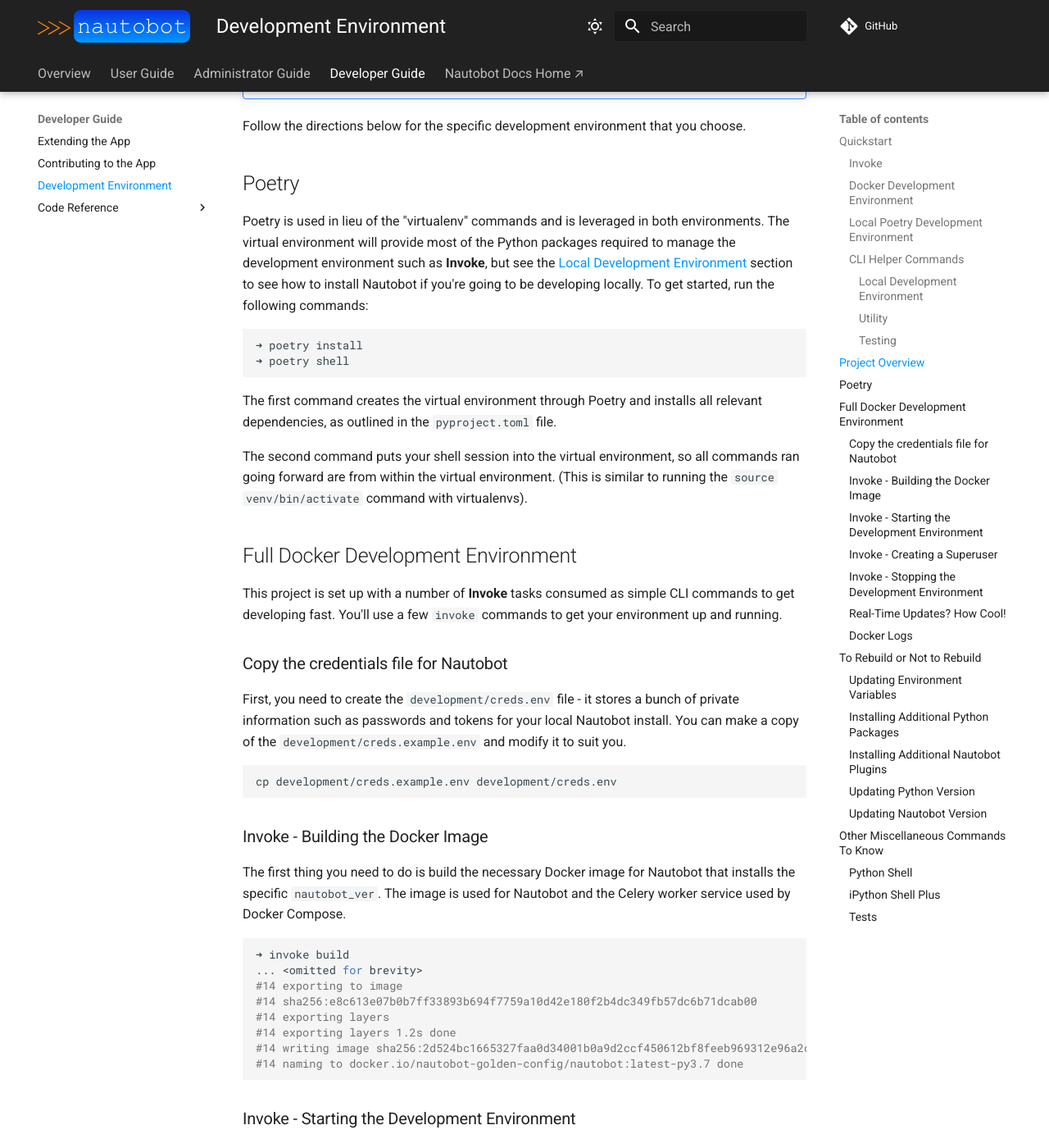
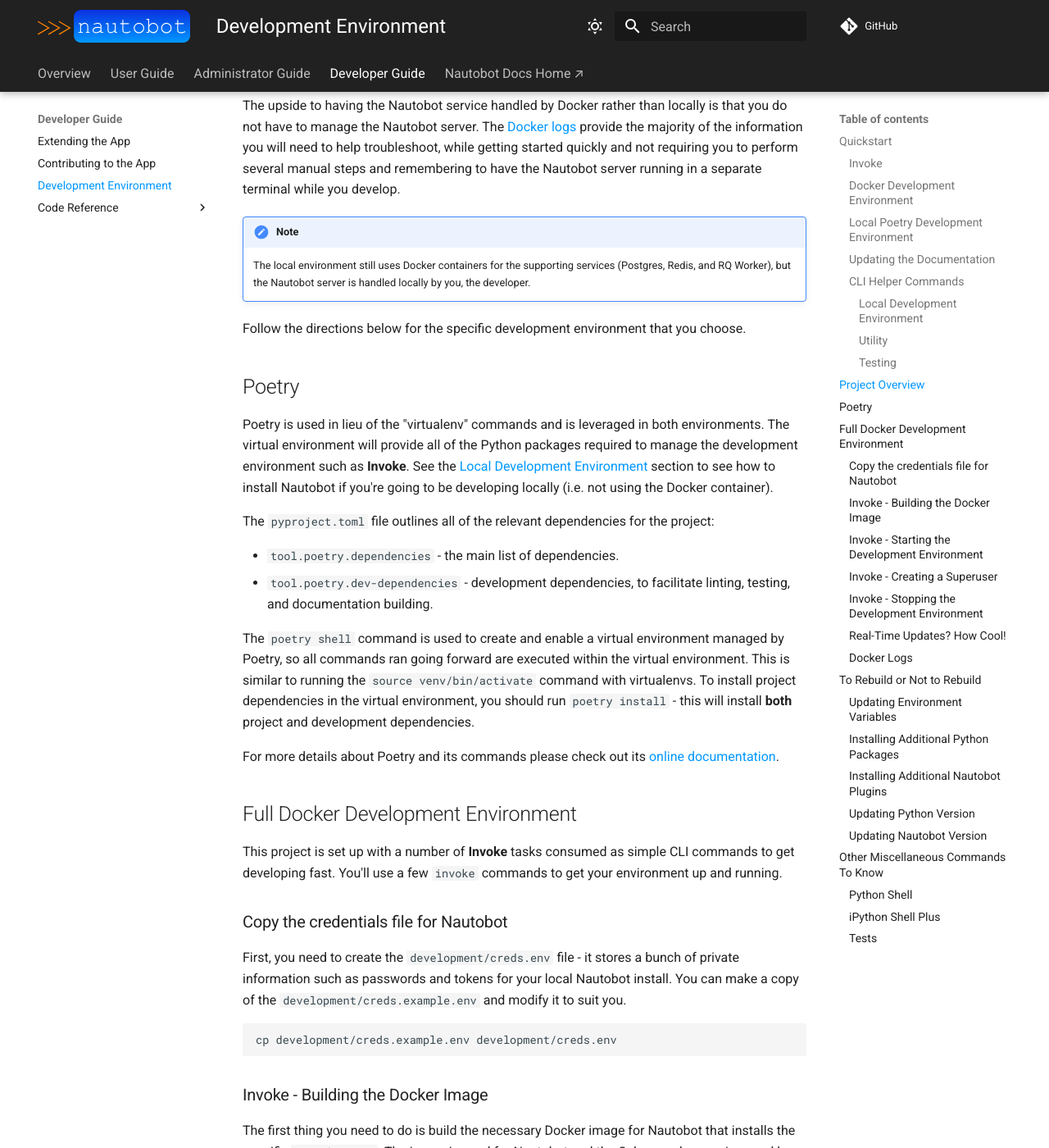
Before and after one commit to nautobot/nautobot-app-golden-config, an MkDocs documentation site: the page built from docs/dev/dev_environment.md, in a window 1280 px wide and 1400 px high, scrolled down 4034 px. Shown: the whole window at 82% size. Built offline with MkDocs 1.6.1 and Material for MkDocs 9.7.7, drawn with Linux system fonts in a browser that asks for light colours; comment, search, counter and statistics services are not loaded; some of the changed text lies outside the part shown.

Commit message:
streamline the poetry section and add note about docs deps

````diff
--- a/docs/dev/dev_environment.md
+++ b/docs/dev/dev_environment.md
@@ -82,6 +82,12 @@
 
 It is typically recommended to launch the Nautobot **runserver** command in a separate shell so you can keep developing and manage the webserver separately.
 
+### Updating the Documentation
+
+Documentation dependencies are pinned to exact versions to ensure consistent results. For the development environment, they are defined in the `pyproject.toml` file.
+
+If you need to update any of the documentation dependencies to a newer version, make sure you copy the exact same versions pinned in `pyproject.toml` to the `docs/requirements.txt` file as well. The latter is used in the automated build pipeline on ReadTheDocs to build the live version of the documentation.
+
 ### CLI Helper Commands
 
 The project features a CLI helper based on [Invoke](https://www.pyinvoke.org/) to help setup the development environment. The commands are listed below in 3 categories:
@@ -141,16 +147,18 @@
 
 ## Poetry
 
-Poetry is used in lieu of the "virtualenv" commands and is leveraged in both environments. The virtual environment will provide most of the Python packages required to manage the development environment such as **Invoke**, but see the [Local Development Environment](#local-poetry-development-environment) section to see how to install Nautobot if you're going to be developing locally. To get started, run the following commands:
+Poetry is used in lieu of the "virtualenv" commands and is leveraged in both environments. The virtual environment will provide all of the Python packages required to manage the development environment such as **Invoke**. See the [Local Development Environment](#local-poetry-development-environment) section to see how to install Nautobot if you're going to be developing locally (i.e. not using the Docker container).
 
-```bash
-➜ poetry install
-➜ poetry shell
-```
+The `pyproject.toml` file outlines all of the relevant dependencies for the project:
 
-The first command creates the virtual environment through Poetry and installs all relevant dependencies, as outlined in the `pyproject.toml` file.
+- `tool.poetry.dependencies` - the main list of dependencies.
+- `tool.poetry.dev-dependencies` - development dependencies, to facilitate linting, testing, and documentation building.
 
-The second command puts your shell session into the virtual environment, so all commands ran going forward are from within the virtual environment. (This is similar to running the `source venv/bin/activate` command with virtualenvs).
+The `poetry shell` command is used to create and enable a virtual environment managed by Poetry, so all commands ran going forward are executed within the virtual environment. This is similar to running the `source venv/bin/activate` command with virtualenvs. To install project dependencies in the virtual environment, you should run `poetry install` - this will install **both** project and development dependencies.
+
+For more details about Poetry and its commands please check out its [online documentation](https://python-poetry.org/docs/).
+
+
 
 ## Full Docker Development Environment
 
````
